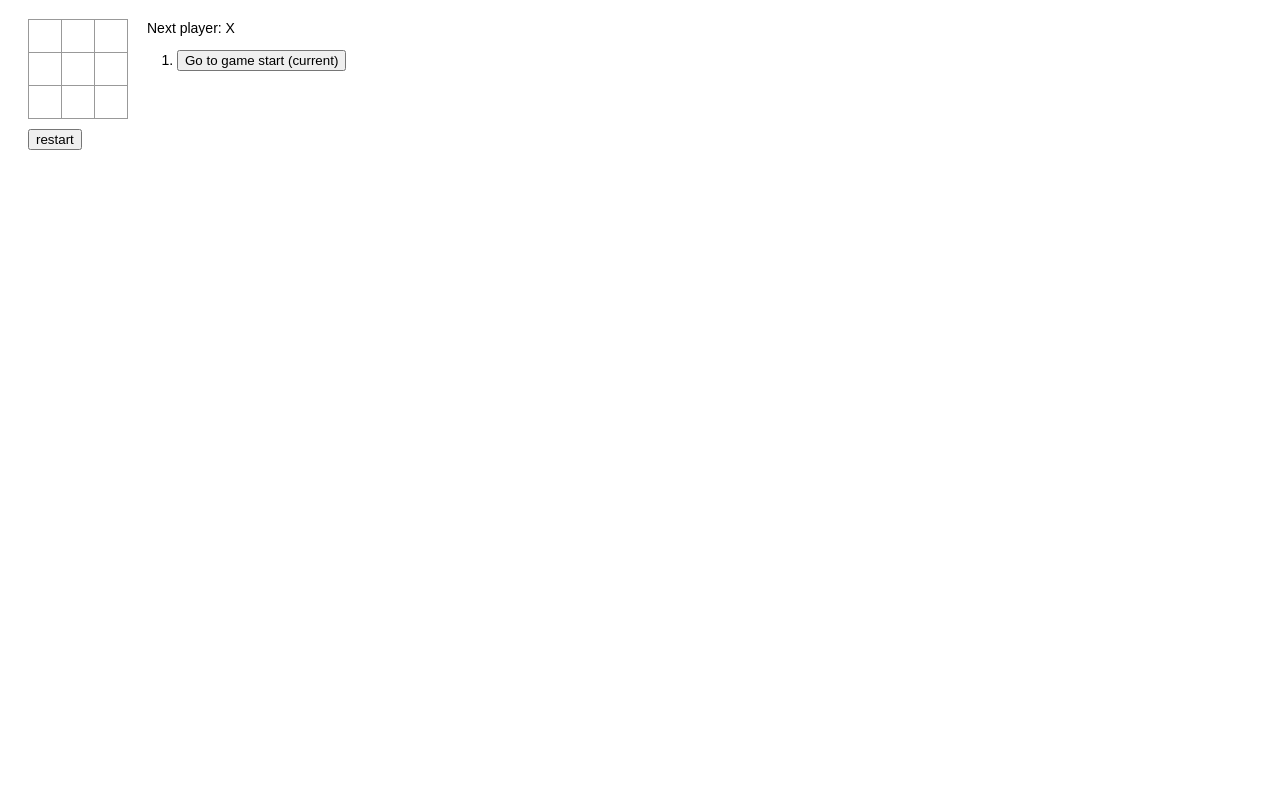
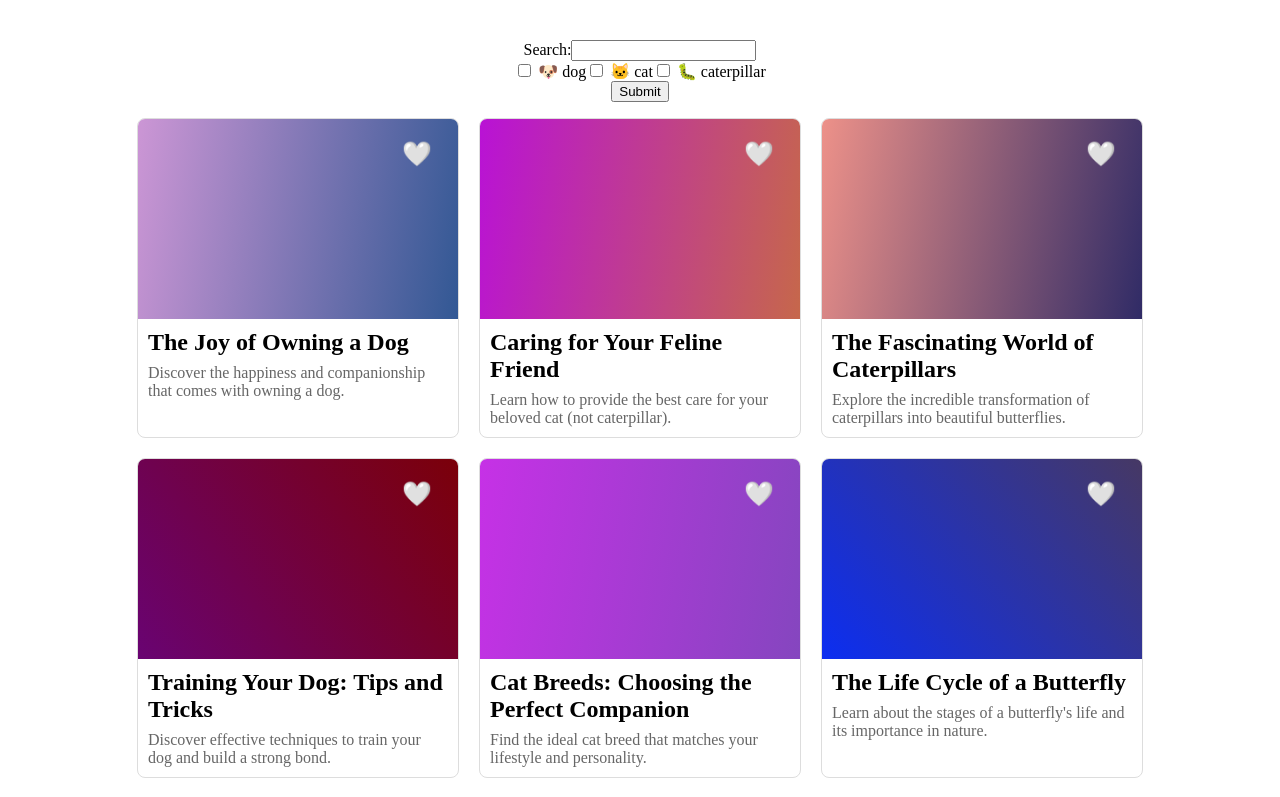
Before and after one commit to homayunmmdy/Epic-React, a React (Vite) app: page / in a window 1280 px wide. Shown: the top 797 px of the page. Built offline with nearby package versions, Linux system fonts and the light colour scheme.

Commit message:
optimize the states

```diff
--- a/src/App.tsx
+++ b/src/App.tsx
@@ -1,10 +1,9 @@
-import CounterSec from "./Counter/CounterSec";
-import TicTacToe from "./TicTacToe/TicTacToe";
+import SearchForm from "./searchForm/SearchForm";
 
 const App = () => {
   return (
     <>
-      <TicTacToe />
+      <SearchForm />
     </>
   );
 };
--- a/src/searchForm/SearchForm.tsx
+++ b/src/searchForm/SearchForm.tsx
@@ -7,50 +7,75 @@ import {
 import { setGlobalSearchParams } from "../../public/shared/utils";
 import "./style.css";
 
-function getQueryParam() {
-	const params = new URLSearchParams(window.location.search)
-	return params.get('query') ?? ''
+const getQueryParam = (params: URLSearchParams) => params.get("query") ?? "";
+
+function SearchForm() {
+  const [searchParams, setSearchParamsState] = useState(
+    () => new URLSearchParams(window.location.search)
+  );
+
+  useEffect(() => {
+    function updateSearchParams() {
+      setSearchParamsState((prevParams) => {
+        const newParams = new URLSearchParams(window.location.search);
+        if (prevParams.toString() === newParams.toString()) {
+          return prevParams;
+        }
+        return newParams;
+      });
+    }
+    window.addEventListener("popstate", updateSearchParams);
+    return () => window.removeEventListener("popstate", updateSearchParams);
+  }, []);
+
+  function setSearchParams(...args: Parameters<typeof setGlobalSearchParams>) {
+    const searchParams = setGlobalSearchParams(...args);
+    setSearchParamsState(prevParams => {
+		if(prevParams.toString() === searchParams.toString()) {
+			return prevParams
+		}
+		return searchParams
+	});
+    return searchParams;
   }
 
-function SearchForm() {
-	const [query, setQuery] = useState(getQueryParam)
-
-	useEffect(() => {
-		const updateQuery = () => setQuery(getQueryParam())
-		window.addEventListener('popstate', updateQuery)
-		return () => {
-			window.removeEventListener('popstate', updateQuery)
-		}
-	}, [])
-
+  const query = getQueryParam(searchParams);
   return (
     <div className="app">
-			<Form query={query} setQuery={setQuery} />
+      <Form query={query} setSearchParams={setSearchParams} />
       <MatchingPosts query={query} />
     </div>
-	)
+  );
 }
 
 function Form({
   query,
-	setQuery,
+  setSearchParams,
 }: {
-	query: string
-	setQuery: (query: string) => void
+  query: string;
+  setSearchParams: typeof setGlobalSearchParams;
 }) {
-	const words = query.split(' ').map(w => w.trim())
+  const words = query.split(" ").map((w) => w.trim());
 
-	const dogChecked = words.includes('dog')
-	const catChecked = words.includes('cat')
-	const caterpillarChecked = words.includes('caterpillar')
+  const dogChecked = words.includes("dog");
+  const catChecked = words.includes("cat");
+  const caterpillarChecked = words.includes("caterpillar");
 
   function handleCheck(tag: string, checked: boolean) {
-		const newWords = checked ? [...words, tag] : words.filter(w => w !== tag)
-		setQuery(newWords.filter(Boolean).join(' ').trim())
+    const newWords = checked ? [...words, tag] : words.filter((w) => w !== tag);
+    setSearchParams(
+      { query: newWords.filter(Boolean).join(" ").trim() },
+      { replace: true }
+    );
   }
 
   return (
-		<form action={() => setGlobalSearchParams({ query })}>
+    <form
+      onSubmit={(e) => {
+        e.preventDefault();
+        setSearchParams({ query });
+      }}
+    >
       <div>
         <label htmlFor="searchInput">Search:</label>
         <input
@@ -58,7 +83,9 @@ function Form({
           name="query"
           type="search"
           value={query}
-					onChange={e => setQuery(e.currentTarget.value)}
+          onChange={(e) =>
+            setSearchParams({ query: e.currentTarget.value }, { replace: true })
+          }
         />
       </div>
       <div>
@@ -66,46 +93,48 @@ function Form({
           <input
             type="checkbox"
             checked={dogChecked}
-						onChange={e => handleCheck('dog', e.currentTarget.checked)}
-					/>{' '}
+            onChange={(e) => handleCheck("dog", e.currentTarget.checked)}
+          />{" "}
           🐶 dog
         </label>
         <label>
           <input
             type="checkbox"
             checked={catChecked}
-						onChange={e => handleCheck('cat', e.currentTarget.checked)}
-					/>{' '}
+            onChange={(e) => handleCheck("cat", e.currentTarget.checked)}
+          />{" "}
           🐱 cat
         </label>
         <label>
           <input
             type="checkbox"
             checked={caterpillarChecked}
-						onChange={e => handleCheck('caterpillar', e.currentTarget.checked)}
-					/>{' '}
+            onChange={(e) =>
+              handleCheck("caterpillar", e.currentTarget.checked)
+            }
+          />{" "}
           🐛 caterpillar
         </label>
       </div>
       <button type="submit">Submit</button>
     </form>
-	)
+  );
 }
 
 function MatchingPosts({ query }: { query: string }) {
-	const matchingPosts = getMatchingPosts(query)
+  const matchingPosts = getMatchingPosts(query);
 
   return (
     <ul className="post-list">
-			{matchingPosts.map(post => (
+      {matchingPosts.map((post) => (
         <Card key={post.id} post={post} />
       ))}
     </ul>
-	)
+  );
 }
 
 function Card({ post }: { post: BlogPost }) {
-	const [isFavorited, setIsFavorited] = useState(false)
+  const [isFavorited, setIsFavorited] = useState(false);
   return (
     <li>
       {isFavorited ? (
@@ -126,16 +155,16 @@ function Card({ post }: { post: BlogPost }) {
       />
       <a
         href={post.id}
-				onClick={event => {
-					event.preventDefault()
-					alert(`Great! Let's go to ${post.id}!`)
+        onClick={(event) => {
+          event.preventDefault();
+          alert(`Great! Let's go to ${post.id}!`);
         }}
       >
         <h2>{post.title}</h2>
         <p>{post.description}</p>
       </a>
     </li>
-	)
+  );
 }
 
 export default SearchForm;
```
Lines whose indentation alone changed are shown as unchanged.
